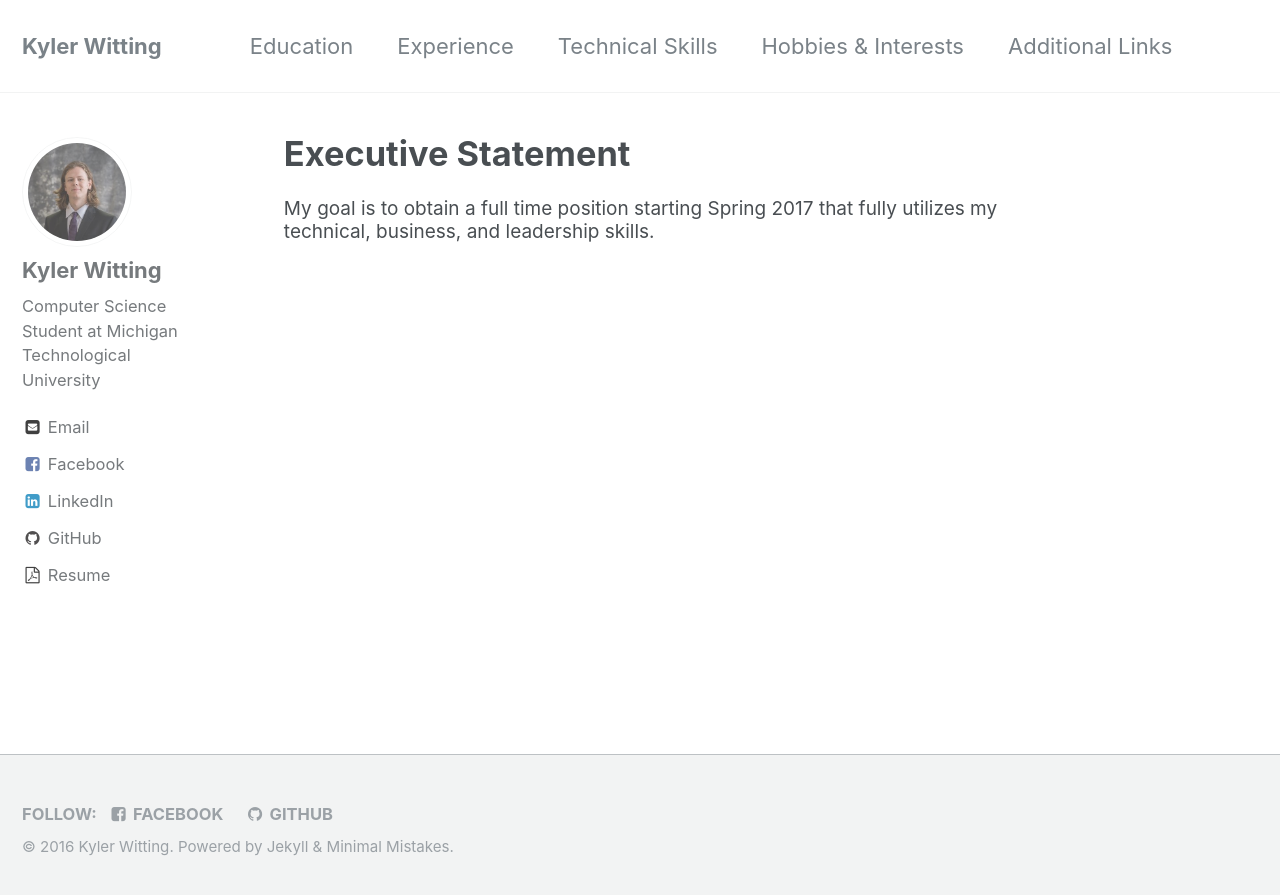
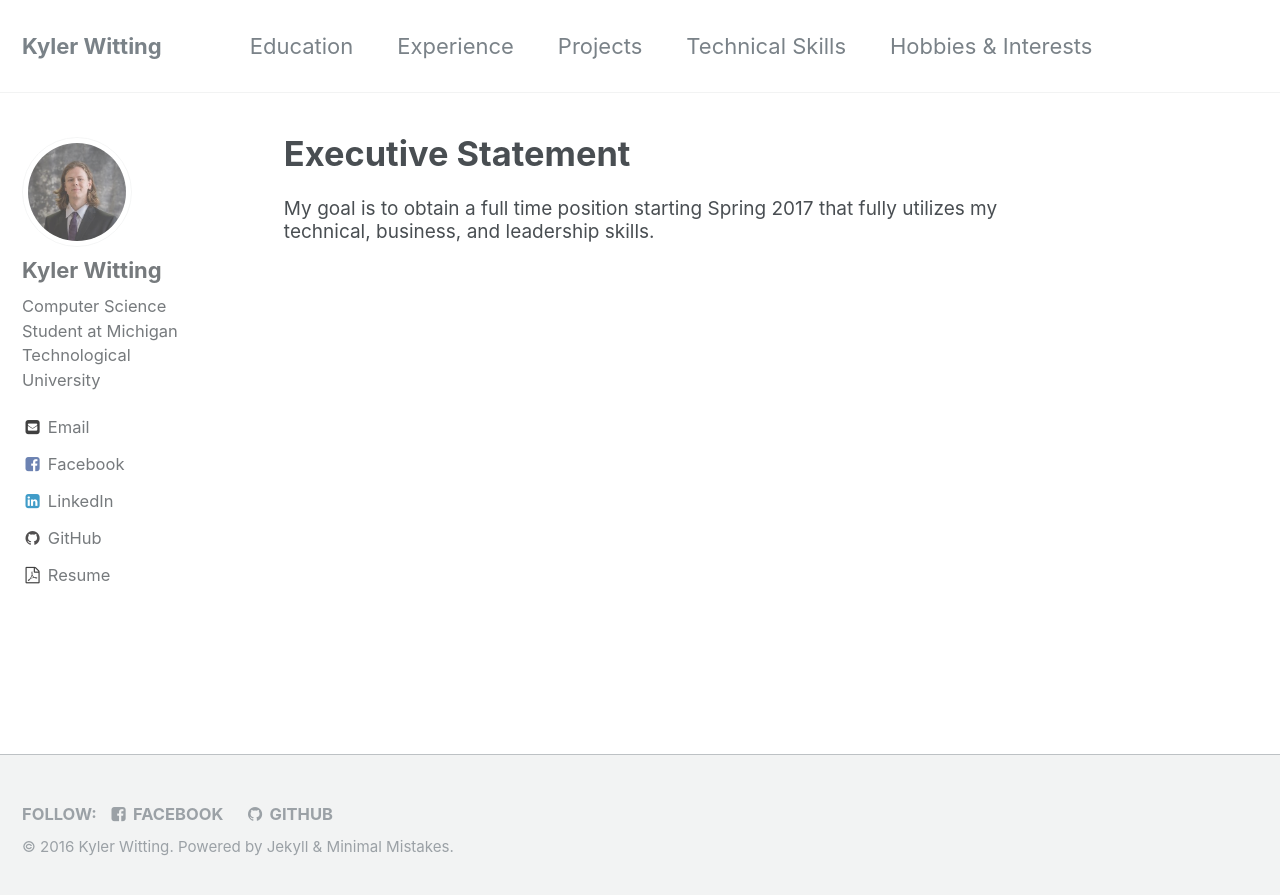
Before and after one commit to KylerWitting/KylerWitting.github.io, a Jekyll site: the page built from _pages/home.md, in a window 1280 px wide. Shown: the top 895 px of the page. Built offline with Jekyll 4.4.1, drawn with Linux system fonts in a browser that asks for light colours.

Commit message:
Navigation fixed for projects

```diff
--- a/_data/navigation.yml
+++ b/_data/navigation.yml
@@ -4,13 +4,13 @@ main:
     url: /education/
   - title: "Experience"
     url: /experience/
-#  - title: "Project Experience"
-#    url: /projects/
+  - title: "Projects"
+    url: /projects/
   - title: "Technical Skills"
     url: /skills/
+  - title: "Hobbies & Interests"
+    url: /associations/
+#  - title: "Additional Links"
+#    url: /additionallinks/
 #  - title: "Recognition"
 #    url: /recognition/
-  - title: "Hobbies & Interests"
-    url: /associations/
-  - title: "Additional Links"
-    url: /additionallinks/
```
